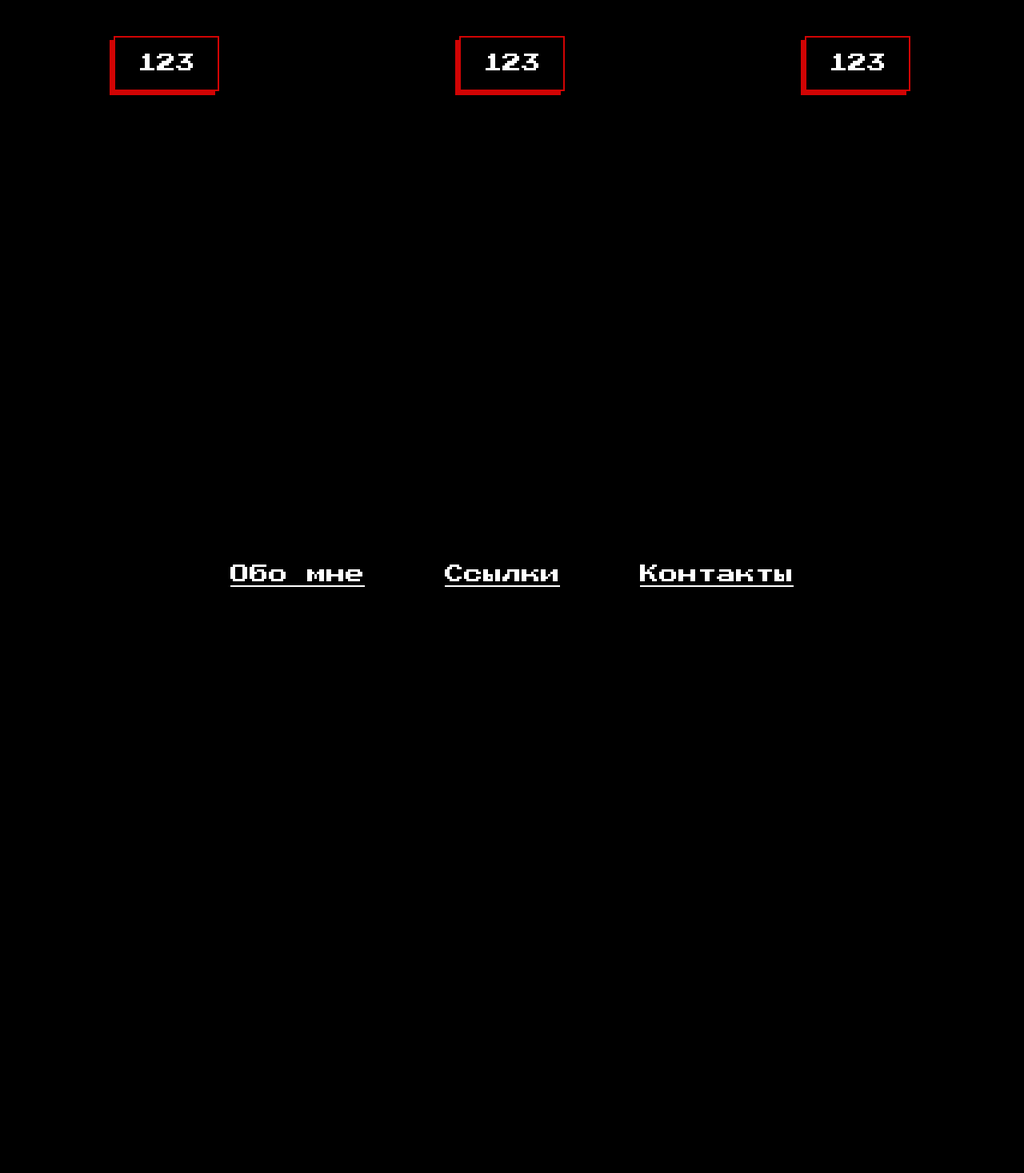
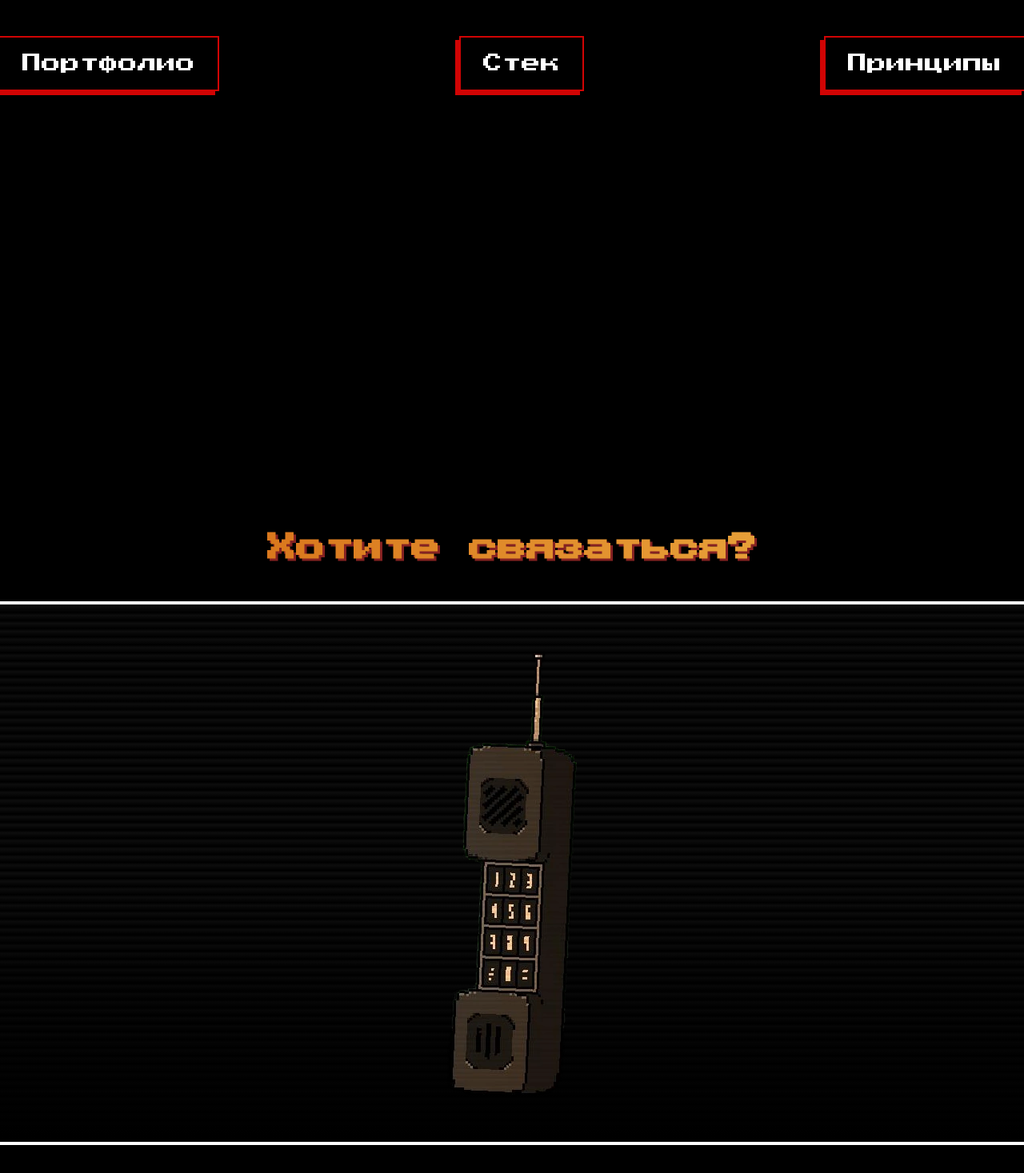
Before and after one commit to madanimatronic/personal-website, a Next.js app: page / in a window 1280 px wide. Shown: the part 1330-2797 px from the top of the page at 80% size. Before the commit the page ends 2103 px from the top, so only its background shows below. Built offline with nearby package versions, Linux system fonts and the light colour scheme; a web font is replaced by a local one.

Commit message:
feat: add contact banner component and improve other components

```diff
--- /dev/null
+++ b/src/components/AnimatedContactBanner/AnimatedContactBanner.module.scss
@@ -0,0 +1,43 @@
+.bannerContainer {
+  display: flex;
+  flex-direction: column;
+  align-items: center;
+  row-gap: 45px;
+  // row-gap: 1.875em;
+}
+
+.title {
+  background: linear-gradient(to right, #da781d, #e79f38);
+  // Альтернативный вариант:
+  // background: linear-gradient(to right, #da781d, #e79f38, #da781d);
+  background-clip: text;
+  color: transparent;
+  filter: drop-shadow(0.1em 0.1em #862222);
+}
+
+.screen {
+  display: flex;
+  justify-content: center;
+  align-self: stretch;
+  background: linear-gradient(to bottom, transparent 50%, #000000),
+    repeating-linear-gradient(
+      to bottom,
+      transparent 0%,
+      rgba(255, 255, 255, 0.05) 0.5%,
+      transparent 1.5%
+    );
+  border-top: 4px solid #ffffff;
+  border-bottom: 4px solid #ffffff;
+  padding: 58px 0;
+}
+
+.link {
+  font-size: 0;
+  padding: 0;
+  background: none;
+  border: none;
+  cursor: pointer;
+}
+
+.image {
+}
--- /dev/null
+++ b/src/components/AnimatedContactBanner/index.tsx
@@ -0,0 +1,30 @@
+import clsx from 'clsx';
+import Image from 'next/image';
+import Link from 'next/link';
+import { FC } from 'react';
+import s from './AnimatedContactBanner.module.scss';
+
+interface AnimatedContactBannerProps {
+  className?: string;
+}
+
+export const AnimatedContactBanner: FC<AnimatedContactBannerProps> = ({
+  className: additionalClassName,
+}) => {
+  return (
+    <div className={clsx(s.bannerContainer, additionalClassName)}>
+      <h2 className={s.title}>Хотите связаться?</h2>
+      <div className={s.screen}>
+        <Link className={s.link} href={'/'}>
+          <Image
+            className={s.image}
+            src={'/images/phone.webp'}
+            alt='Винтажный телефон'
+            width={162}
+            height={556}
+          />
+        </Link>
+      </div>
+    </div>
+  );
+};
--- a/src/components/Layouts/MainLayout/index.tsx
+++ b/src/components/Layouts/MainLayout/index.tsx
@@ -1,10 +1,12 @@
 import { MainFooter } from '@/components/MainFooter';
 import { MainHeader } from '@/components/MainHeader';
+import clsx from 'clsx';
 import { FC, ReactNode } from 'react';
 import s from './MainLayout.module.scss';
 
 interface MainLayoutProps {
   children?: ReactNode;
+  pageClassName?: string;
   mainElementClassName?: string;
 }
 
@@ -12,11 +14,12 @@ interface MainLayoutProps {
 // (для страниц из портфолио могут использоваться другие разметки)
 export const MainLayout: FC<MainLayoutProps> = ({
   children,
+  pageClassName,
   mainElementClassName,
 }) => {
   return (
     <>
-      <div className={s.page}>
+      <div className={clsx(s.page, pageClassName)}>
         <MainHeader title='testName' />
         <main className={mainElementClassName}>{children}</main>
         <MainFooter className={s.footer} />
--- a/src/components/MainButton/MainButton.module.scss
+++ b/src/components/MainButton/MainButton.module.scss
@@ -1,16 +1,18 @@
 .button {
   font: inherit;
   color: inherit;
-  background-color: black;
+  background-color: #000000;
   border: 2px solid #d10404;
   box-shadow: -5px 5px #d10404;
-  padding: 18px 28px;
+  // padding: 18px 28px;
+  padding: 0.75em 1.167em;
   // transition: box-shadow 0.2s ease-in-out;
+  cursor: pointer;
 
   &:hover {
-    cursor: pointer;
-    box-shadow: none;
+    // box-shadow: none;
     background-color: #d10404;
-    color: black;
+    color: #000000;
+    box-shadow: -5px 5px #830707;
   }
 }
--- a/src/components/MainHeader/MainHeader.module.scss
+++ b/src/components/MainHeader/MainHeader.module.scss
@@ -8,6 +8,11 @@
 .title {
   font-size: 1.5em;
   text-decoration: underline;
+}
+
+.navigation {
+  display: flex;
+  align-items: center;
 }
 
 .linksList {
--- a/src/components/MainHeader/index.tsx
+++ b/src/components/MainHeader/index.tsx
@@ -20,6 +20,7 @@ export const MainHeader: FC<MainHeaderProps> = ({
       <Link href='/' className={s.title}>
         {title}
       </Link>
+      <nav className={s.navigation}>
         <ul className={s.linksList}>
           <li className={s.linkItem}>
             <Link className={s.link} href={'/'}>
@@ -37,6 +38,7 @@ export const MainHeader: FC<MainHeaderProps> = ({
             </Link>
           </li>
         </ul>
+      </nav>
     </header>
   );
 };
--- a/src/components/TerminalHero/TerminalHero.module.scss
+++ b/src/components/TerminalHero/TerminalHero.module.scss
@@ -1,43 +1,20 @@
 .hero {
-  // position: relative;
-  // font-size: 10em;
   font-size: 8em;
   padding: 0.6em 0.2em;
-  // background-color: rgb(11, 0, 160);
-  z-index: -1;
-  // border: 0.4em solid rgb(45, 69, 202);
-  // text-shadow: 0.05em 0.05em #ff27edb2;
-  // background-color: rgb(27, 27, 27);
-  // background: repeating-linear-gradient(
-  //   to bottom,
-  //   transparent 0%,
-  //   rgba(255, 255, 255, 0.05) 0.5%,
-  //   transparent 1%
-  // );
-
-  // &::before {
-  //   content: '';
-  //   position: absolute;
-  //   width: 100%;
-  //   height: 100%;
-  //   background: url('https://64.media.tumblr.com/da60c13b478dda09ab90c27e880983b8/tumblr_nd4pwdPKdc1tun3l0o1_1280.gifv');
-  //   top: 0;
-  //   left: 0;
-  //   background-repeat: no-repeat;
-  //   background-size: cover;
-  //   // z-index: -1;
-  //   mix-blend-mode: screen;
-  // }
 }
 
 .message {
-  // font-size: 8em;
   font-size: inherit;
 }
 
 .accent {
+  // Вариант 1:
+  color: #00000063;
+  text-shadow: 0.05em 0.05em #d10404;
+  // Вариант 2:
+  // text-shadow: 0.05em 0.05em rgb(209, 4, 199);
+
   // animation: 0.3s ease-in-out 0s forwards animateShadow;
-  text-shadow: 0.05em 0.05em rgb(209, 4, 199);
 }
 
 // @keyframes animateShadow {
--- a/src/pages/index.tsx
+++ b/src/pages/index.tsx
@@ -1,3 +1,4 @@
+import { AnimatedContactBanner } from '@/components/AnimatedContactBanner';
 import { MainLayout } from '@/components/Layouts/MainLayout';
 import { MainButton } from '@/components/MainButton';
 import { Seo } from '@/components/Seo';
@@ -13,6 +14,9 @@ import s from '@/styles/Home.module.scss';
 // TODO: обратить внимание на кнопки в макете, подкорректировать логику
 // разметки при необходимости
 
+// TODO: поменять в теге <html> lang с en на ru и убедиться, что так на всех страницах
+// (хотя на сайте есть как ru текст, так и en, поэтому лучше поресерчить этот момент)
+
 export default function Home() {
   return (
     <>
@@ -21,14 +25,15 @@ export default function Home() {
         metaDescription='some description'
         iconLink='/favicon.ico'
       />
-      <MainLayout>
+      <MainLayout mainElementClassName={s.main}>
         <TerminalHero />
         {/* <div style={{ background: 'rgb(80, 80, 80)' }}>hello there!</div> */}
         <div className={s.buttonsContainer}>
-          <MainButton>123</MainButton>
-          <MainButton>123</MainButton>
-          <MainButton>123</MainButton>
+          <MainButton className={s.button}>Портфолио</MainButton>
+          <MainButton className={s.button}>Стек</MainButton>
+          <MainButton className={s.button}>Принципы</MainButton>
         </div>
+        <AnimatedContactBanner />
       </MainLayout>
     </>
   );
--- a/src/styles/Home.module.scss
+++ b/src/styles/Home.module.scss
@@ -1,7 +1,15 @@
+.main {
+  margin-bottom: 240px;
+}
+
 .buttonsContainer {
   display: flex;
   column-gap: 300px;
   justify-content: center;
-  padding: 550px 0;
+  margin: 550px 0;
   align-content: center;
+
+  .button {
+    width: 12em;
+  }
 }
```
Also changed, not shown: public/images/phone.webp (added). Lines whose indentation alone changed are shown as unchanged.
